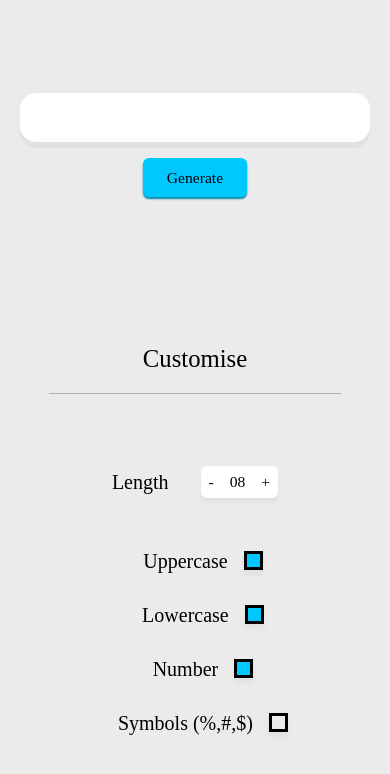
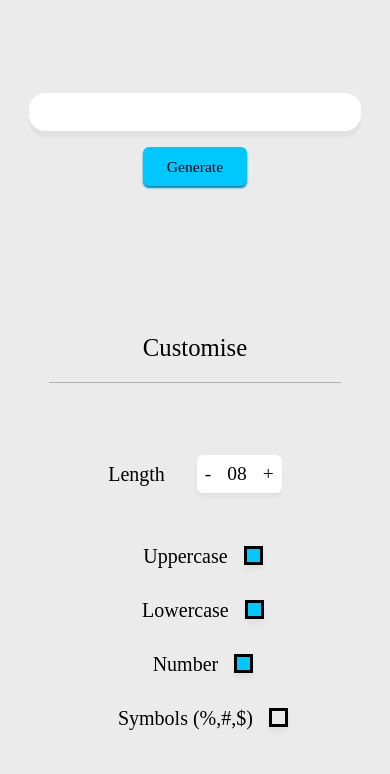
Before and after one commit to Ashmeet670/password_generator, a plain HTML site: page index.html in a window 390 px wide. Drawn offline with nearby package versions, Linux system fonts and the light colour scheme; a web font is replaced by a local one.

Commit message:
Update style.css

```diff
--- a/style.css
+++ b/style.css
@@ -129,3 +129,17 @@ body {
         scale: 1;
     }
 }
+
+
+@media only screen and (max-width:450px) {
+    #passwordOutput {
+        min-width: 85vw;
+        font-size: clamp(20px, 5vw, 26px);
+
+    }
+
+    .chrNum {
+        font-size: clamp(18px, 5vw, 25px);
+
+    }
+}
```
